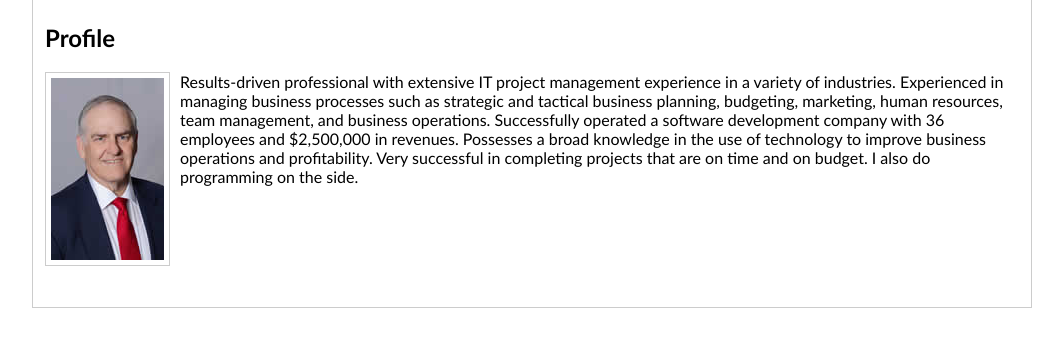
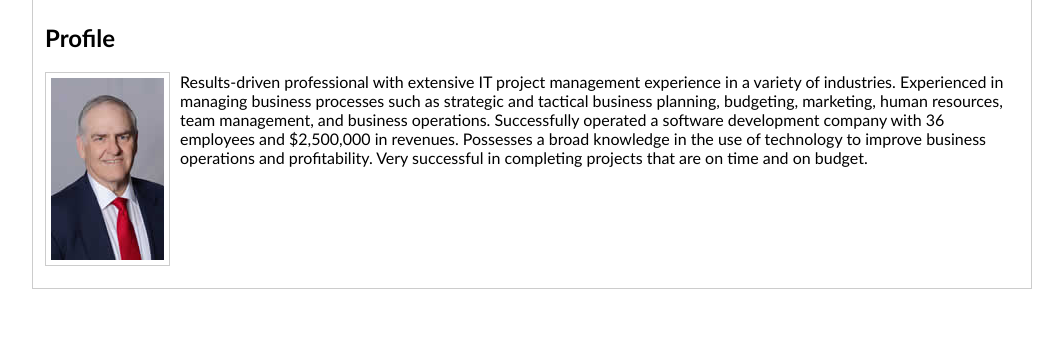
Before and after one commit to blbauer/portfolio, a plain HTML site: page index.html in a window 1280 px wide. Shown: the part 161-508 px from the top of the page, without its empty margins (108-1171 px from the left). Drawn offline with Linux system fonts and the light colour scheme.

Commit message:
Add files via upload

```diff
--- a/index.html
+++ b/index.html
@@ -29,7 +29,7 @@
         <!-- Begin Home Section -->
         <div id="Home" class="tabcontent">
               <h2>Profile</h2>
-              <p><img class="img-style-1" src="assets/images/BruceBauerSmall.jpg">Results-driven professional with extensive IT project management experience in a variety of industries. Experienced in managing business processes such as strategic and tactical business planning, budgeting, marketing, human resources, team management, and business operations. Successfully operated a software development company with 36 employees and $2,500,000 in revenues. Possesses a broad knowledge in the use of technology to improve business operations and profitability. Very successful in completing projects that are on time and on budget. I also do programming on the side.</p>
+              <p><img class="img-style-1" src="assets/images/BruceBauerSmall.jpg">Results-driven professional with extensive IT project management experience in a variety of industries. Experienced in managing business processes such as strategic and tactical business planning, budgeting, marketing, human resources, team management, and business operations. Successfully operated a software development company with 36 employees and $2,500,000 in revenues. Possesses a broad knowledge in the use of technology to improve business operations and profitability. Very successful in completing projects that are on time and on budget.</p>
               <br>&nbsp;
               <br>&nbsp;
               <br>&nbsp;
```
